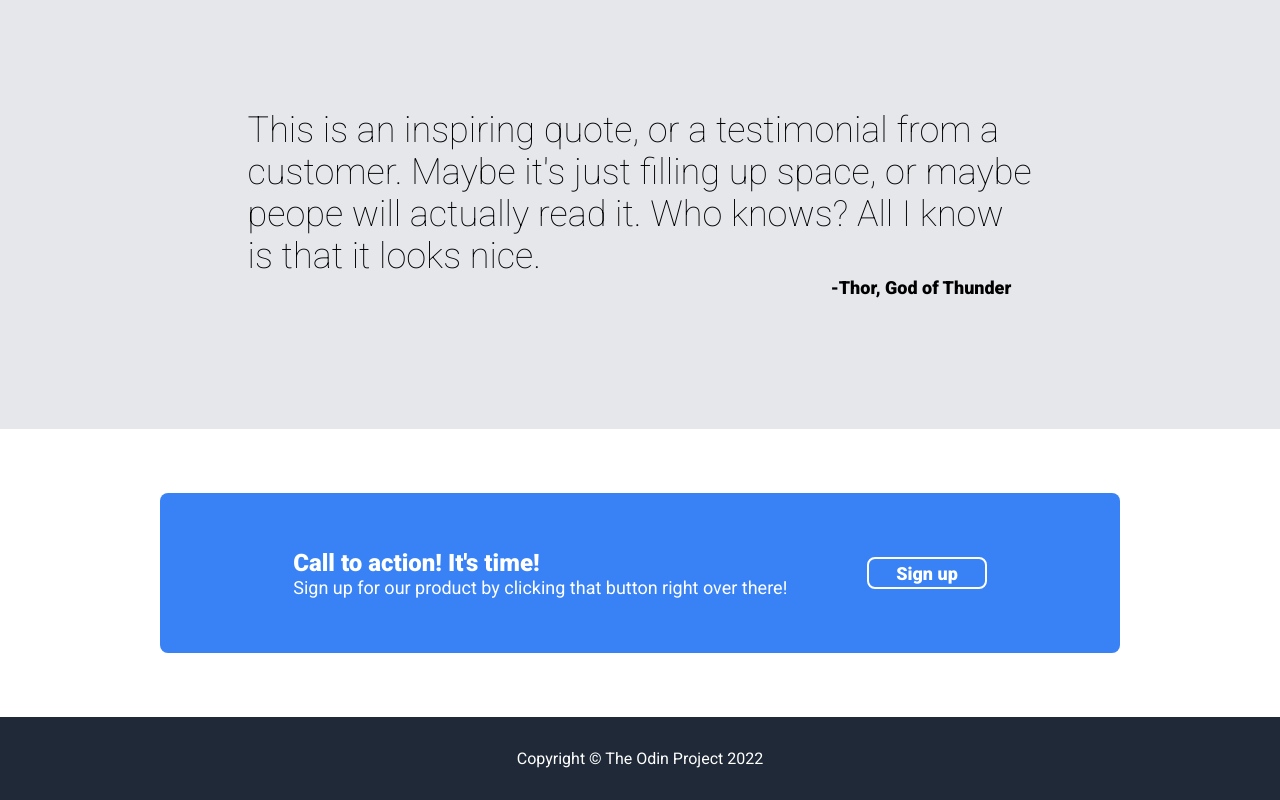
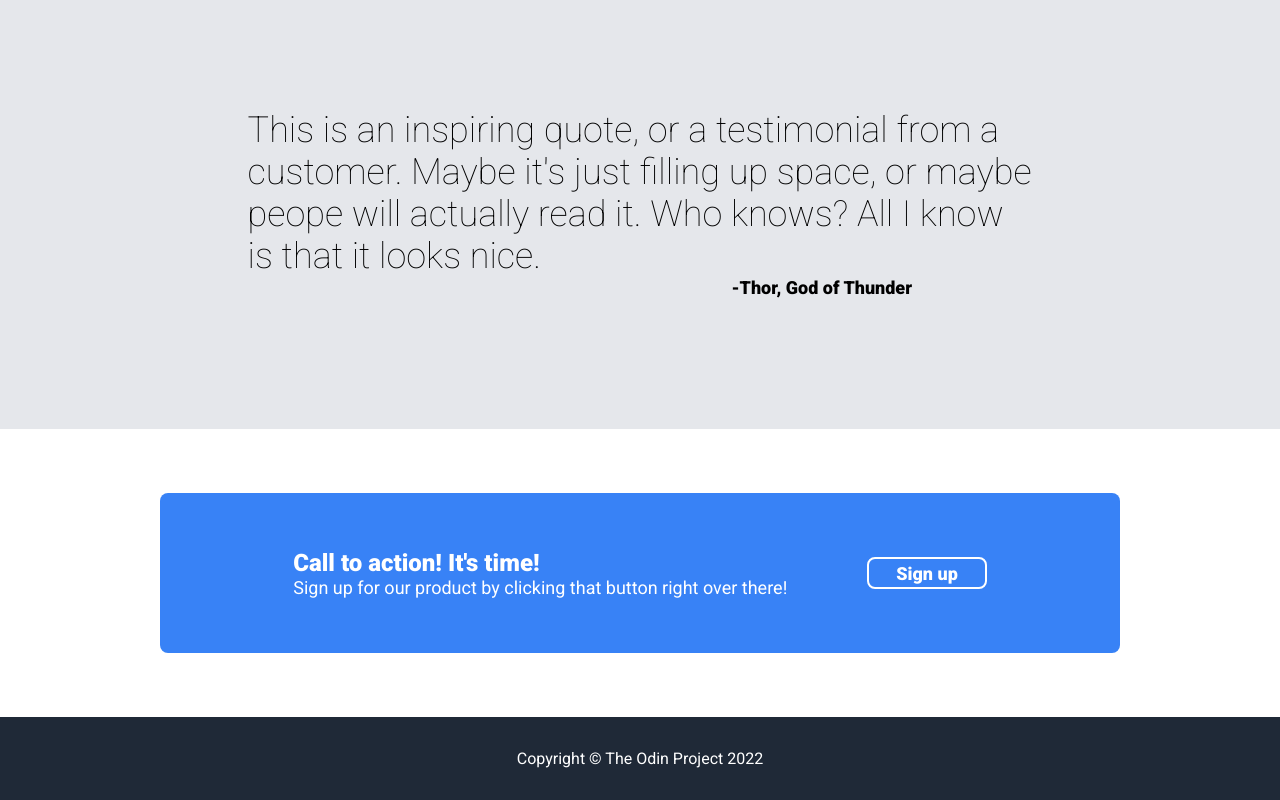
Before and after one commit to dannymaclaughlin/foundations-landing-page, a plain HTML site: page index.html in a window 1280 px wide. Shown: the part 975-1775 px from the top of the page. Drawn offline with Linux system fonts and the light colour scheme.

Commit message:
fixed the right padding for the author quote

```diff
--- a/index.css
+++ b/index.css
@@ -240,7 +240,7 @@ header {
   padding-left: 10em;
   display: flex;
   justify-content: flex-end;
-  padding-right: 8.8em;
+  padding-right: 15em;
 }
 
 /* SECTION 3 END */
```
